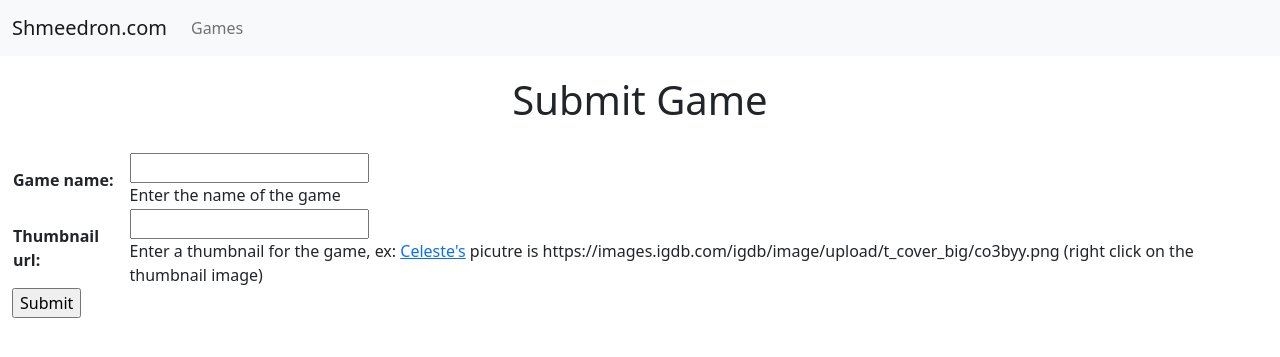
After one commit to SuperZooper3/ShmeedronTracker, a Django app: page /leaderboard/games/submit in a window 1280 px wide. The commit adds this page. Shown: the top 357 px of the page. Run offline with Django 4.2, Linux system fonts and the light colour scheme; the visitor is signed in with stand-in values (Sample User, id 1).

Commit message:
Game submition page

```diff
--- /dev/null
+++ b/shmeedron/leaderboard/forms.py
@@ -0,0 +1,7 @@
+from django import forms
+
+class GameSubmitionForm(forms.Form):
+    game_name = forms.CharField(help_text="Enter the name of the game")
+    thumbnail_url = forms.URLField(help_text="Enter a thumbnail for the game, ex: <a href='https://www.igdb.com/games/celeste'>Celeste's<a/> picutre is https://images.igdb.com/igdb/image/upload/t_cover_big/co3byy.png (right click on the thumbnail image)",
+        required=False,
+    )
--- /dev/null
+++ b/shmeedron/leaderboard/templates/game_submition.html
@@ -0,0 +1,13 @@
+{% extends "base_generic.html" %}
+
+{% block content %}
+  <h1 class="main-page-header">Submit Game</h1>
+
+  <form action="" method="post">
+    {% csrf_token %}
+    <table>
+    {{ form.as_table }}
+    </table>
+    <input type="submit" value="Submit">
+  </form>
+{% endblock %}
--- a/shmeedron/leaderboard/templates/games.html
+++ b/shmeedron/leaderboard/templates/games.html
@@ -3,6 +3,10 @@
 {% block content %}
 
 <h1 class="main-page-header">Game Index</h1>
+
+<div class="text-center">
+    <a class="main-sublink" href="{% url 'submit-game' %}">Submit a new game</a>
+</div>
 
 <div class="container">
     <div class="row">
--- a/shmeedron/leaderboard/urls.py
+++ b/shmeedron/leaderboard/urls.py
@@ -4,6 +4,7 @@ from . import views
 urlpatterns = [
     path('', views.index, name='index'),
     path('games/', views.games, name='games'),
+    path('games/submit', views.submit_game, name='submit-game'),
     path('<slug:game_slug>-<int:pk>', views.game, name='game-page'),
     path('<slug:game_slug>-<int:game_pk>/<slug:cat_slug>-<int:cat_pk>', views.category, name='category-page'),
 ]
--- a/shmeedron/leaderboard/views.py
+++ b/shmeedron/leaderboard/views.py
@@ -1,6 +1,11 @@
 from django.shortcuts import render, get_object_or_404
-from django.db.models import Count
-from leaderboard.models import Game, Category
+from django.contrib.auth.decorators import login_required, permission_required
+from django.http import HttpResponseRedirect, HttpResponse
+from django.urls import reverse
+
+
+from leaderboard.models import Game, Category, Player
+from leaderboard.forms import GameSubmitionForm
 
 # Create your views here.
 def index(request):
@@ -38,3 +43,39 @@ def category(request, game_slug, game_pk, cat_slug, cat_pk):
     }
 
     return render(request, 'cat_page.html', context=context)
+
+@login_required
+def submit_game(request):
+
+    if request.method == 'POST':
+
+        form = GameSubmitionForm(request.POST)
+
+        if form.is_valid(): # This should be true since there are no validation steps
+            requester_player = request.user.player # the requester is automatically a moderator
+
+            new_game = Game()
+
+            new_game.name = form.cleaned_data['game_name']
+            new_game.thumbnail_url = form.cleaned_data['thumbnail_url']
+
+            new_game.save() # have to save to give id
+
+            new_game.moderators.set([requester_player])
+
+            new_game.save()
+
+
+            return HttpResponseRedirect(reverse('games'))
+
+        return HttpResponse(status=500) # If something went wrong
+
+
+    else:
+        form = GameSubmitionForm()
+
+    context = {
+        "form":form,
+    }
+
+    return render(request, 'game_submition.html', context=context)
--- a/shmeedron/static/css/styles.css
+++ b/shmeedron/static/css/styles.css
@@ -12,3 +12,8 @@
     padding: 20px;
     text-align: center;
 }
+
+.main-sublink {
+    padding: 20px;
+    text-align: center;
+}
```
